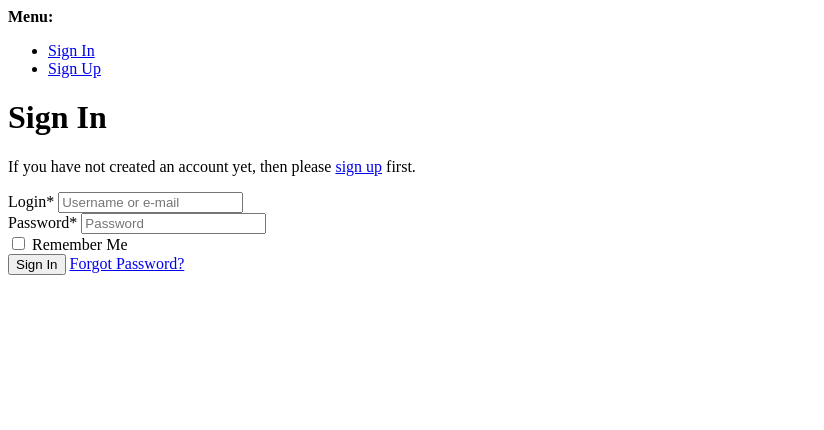
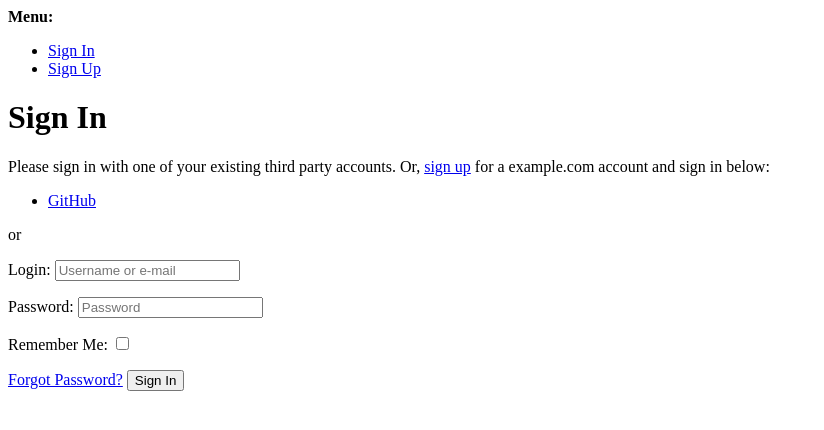
Before and after one commit to JacquesIversen/PP4-5TH-REDO, a Django app: page /accounts/login/ in a window 1280 px wide. Shown: the top 430 px of the page, without its empty margins (0-824 px from the left). Run offline with Django 4.2, Linux system fonts and the light colour scheme; some libraries are stand-ins or nearby versions.

Commit message:
allauth templates responding

```diff
--- a/templates/allauth/account/login.html
+++ b/templates/allauth/account/login.html
@@ -1,26 +1,46 @@
 {% extends "account/base.html" %}
 
 {% load i18n %}
+{% load account socialaccount %}
 
-{% block title %}{% trans "Sign In" %}{% endblock %}
+{% block head_title %}{% trans "Sign In" %}{% endblock %}
 
 {% block content %}
-<div class="container text-center">
+
 <h1>{% trans "Sign In" %}</h1>
 
+{% get_providers as socialaccount_providers %}
+
+{% if socialaccount_providers %}
+<p>{% blocktrans with site.name as site_name %}Please sign in with one
+of your existing third party accounts. Or, <a href="{{ signup_url }}">sign up</a>
+for a {{ site_name }} account and sign in below:{% endblocktrans %}</p>
+
+<div class="socialaccount_ballot">
+
+  <ul class="socialaccount_providers">
+    {% include "socialaccount/snippets/provider_list.html" with process="login" %}
+  </ul>
+
+  <div class="login-or">{% trans 'or' %}</div>
+
+</div>
+
+{% include "socialaccount/snippets/login_extra.html" %}
+
+{% else %}
 <p>{% blocktrans %}If you have not created an account yet, then please
 <a href="{{ signup_url }}">sign up</a> first.{% endblocktrans %}</p>
+{% endif %}
 
-
-  <form class="form p-2" method="POST" action="{% url 'account_login' %}">
+<form class="login" method="POST" action="{% url 'account_login' %}">
   {% csrf_token %}
-    {{ form|crispy }}
+  {{ form.as_p }}
   {% if redirect_field_value %}
   <input type="hidden" name="{{ redirect_field_name }}" value="{{ redirect_field_value }}" />
   {% endif %}
-    <button class="btn btn-primary w-25 mb-2" type="submit">{% trans "Sign In" %}</button>
-    <a class="button secondaryAction d-block"
-      href="{% url 'account_reset_password' %}">{% trans "Forgot Password?" %}</a>
+  <a class="button secondaryAction" href="{% url 'account_reset_password' %}">{% trans "Forgot Password?" %}</a>
+  <button class="primaryAction" type="submit">{% trans "Sign In" %}</button>
 </form>
-</div>
+
 {% endblock %}
--- a/templates/allauth/account/signup.html
+++ b/templates/allauth/account/signup.html
@@ -6,7 +6,7 @@
 
 {% block content %}
 <div class="container text-center">
-  <h1>{% trans "Sign Up" %}</h1>
+  <h1>{% trans "Sign Up" %} Eat my dick princess</h1>
 
   <p>{% blocktrans %}Already have an account? Then please <a href="{{ login_url }}">sign in</a>.{% endblocktrans %}</p>
 
--- a/templates/includes/header.html
+++ b/templates/includes/header.html
@@ -19,15 +19,19 @@
           <li class="nav-item">
             <a class="nav-link" href="#">Pricing</a>
           </li>
+          {% if user.is_authenticated %}
           <li class="nav-item">
             <a class="nav-link" href="{% url 'account_logout' %}">Logout</a>
           </li>
+          {% else %}
           <li class="nav-item">
             <a class="nav-link" href="{% url 'account_signup' %}">Register</a>
           </li>
           <li class="nav-item">
             <a class="nav-link" href="{% url 'account_login' %}">Login</a>
           </li>
+          {% endif %}
+          </li>
         </ul>
       </div>
     </div>
```
Also changed, not shown: db.sqlite3. Lines whose indentation alone changed are shown as unchanged.
